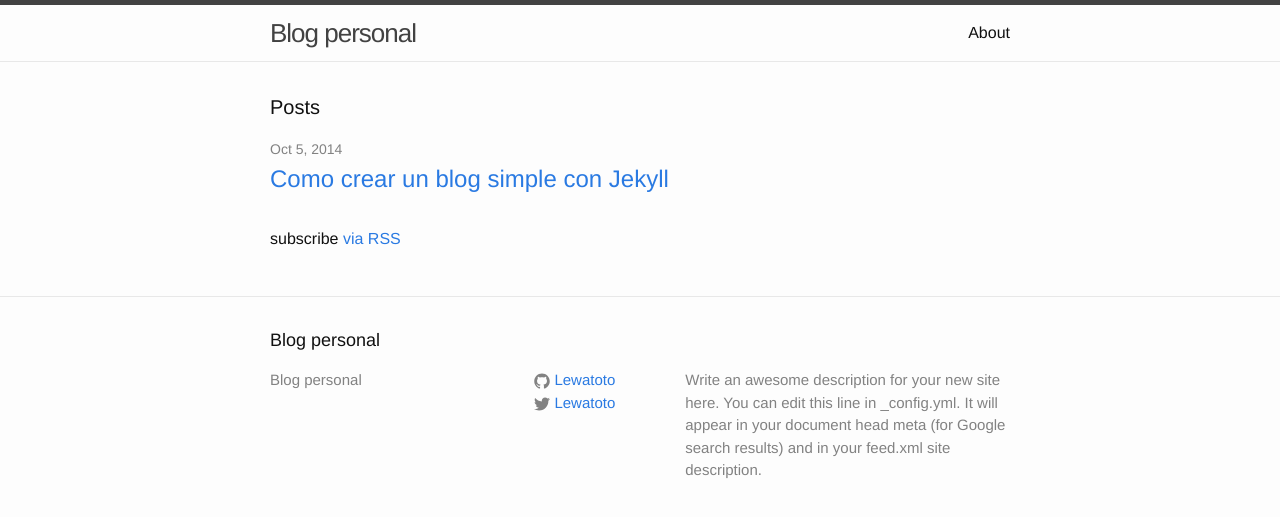
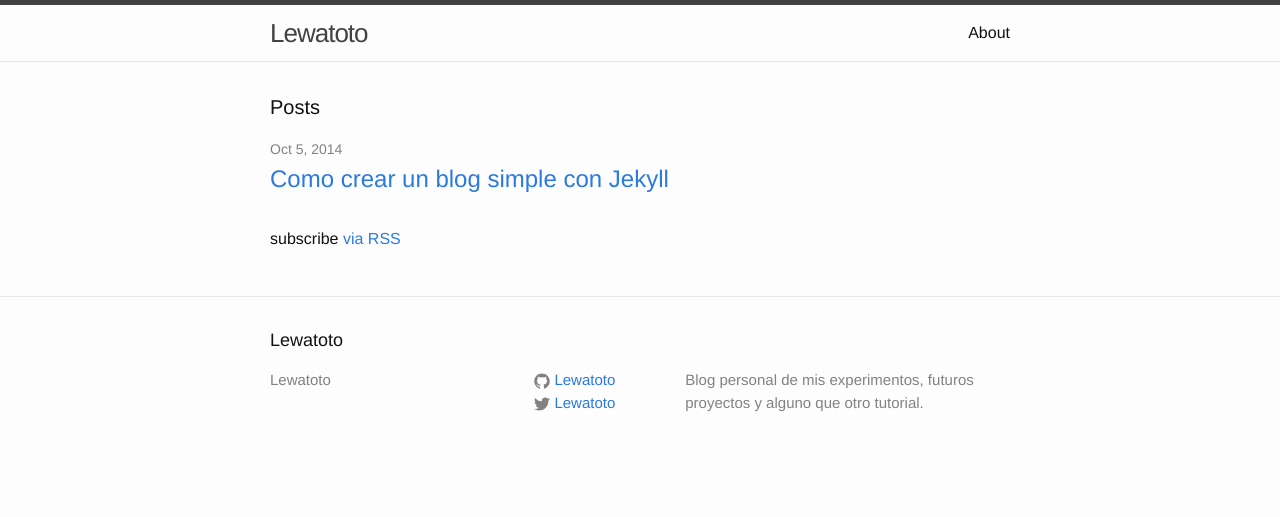
Before and after one commit to Lewatoto/lewatoto.github.io, a Jekyll site: the page built from index.html, in a window 1280 px wide. Shown: the top 517 px of the page. Built offline with Jekyll 4.4.1, drawn with Linux system fonts in a browser that asks for light colours.

Commit message:
corrigiendo informacion

```diff
--- a/_config.yml
+++ b/_config.yml
@@ -1,10 +1,8 @@
 # Site settings
-title: Blog personal
+title: Lewatoto
 email:
 description: > # this means to ignore newlines until "baseurl:"
-  Write an awesome description for your new site here. You can edit this
-  line in _config.yml. It will appear in your document head meta (for
-  Google search results) and in your feed.xml site description.
+  Blog personal de mis experimentos, futuros proyectos y alguno que otro tutorial.
 baseurl: "" # the subpath of your site, e.g. /blog/
 url: "http://Lewatoto.github.io" # the base hostname & protocol for your site
 twitter_username: Lewatoto
```
